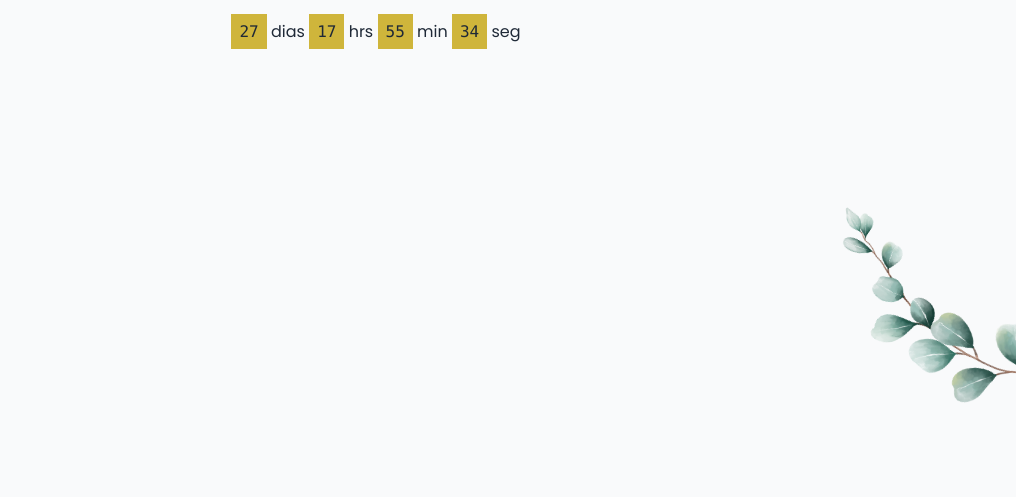
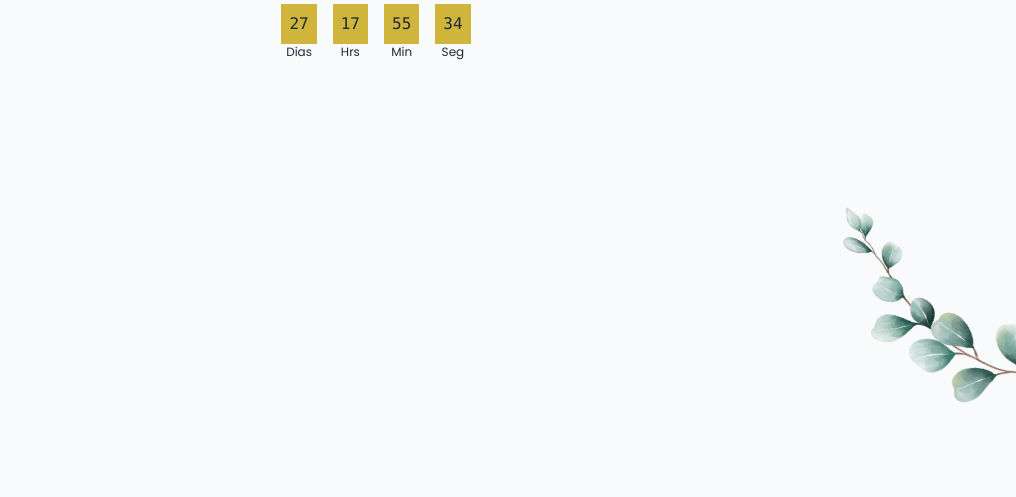
Before and after one commit to MacoChave/Andrea-Marco, a website: page index.html in a window 1280 px wide. Shown: the part 603-1100 px from the top of the page, without its empty margins (264-1280 px from the left). Drawn offline with nearby package versions, Linux system fonts and the light colour scheme.

Commit message:
Contador actualizado

```diff
--- a/index.html
+++ b/index.html
@@ -51,7 +51,7 @@
 		<p class="text-sm opacity-50">Eclesiastés 4:9-10</p>
 		<img class="header__logo w-20" src="./resources/code_civil.svg" alt="Code civil engineering" />
 		<p class="font-bold text-xl">Nuestar boda civil</p>
-		<p id="countdown"></p>
+		<div id="countdown" class="flex flex-row gap-4"></div>
 	</header>
 
 	<!-- Main -->
@@ -86,14 +86,8 @@
 
 		<!-- Section 4: Invitation place -->
 		<section id="lugar-invitation" class="relative overflow-hidden flex flex-col items-center gap-8 px-8">
-    <img class="eucalyptus w-64 self-end absolute -top-14 -right-14" src="./resources/eucalyptus.webp"
-				alt="eucalyptus">
-			<!-- <img
-          width="94"
-          height="94"
-          src="https://img.icons8.com/3d-fluency/94/church.png"
-          alt="church"
-        /> -->
+			<img class="eucalyptus w-64 self-end absolute -top-14 -right-14 -z-index-10"
+				src="./resources/eucalyptus.webp" alt="eucalyptus">
 			<img width="94" height="94" src="https://img.icons8.com/3d-fluency/94/map-marker--v2.png"
 				alt="map-marker--v2" />
 			<p class="dancing-script-700 text-4xl" style="color:#CFB53B">Ceremonia</p>
@@ -110,7 +104,7 @@
 
 		<!-- Sección 5: Invitatino gifts -->
 		<section id="gifts-invitation" class="relative overflow-hidden flex flex-col items-center gap-8 px-8">
-<img class="w-48 self-start absolute -left-14 -bottom-20 rotate-45" src="./resources/eucalyptus.webp"
+			<img class="w-48 self-start absolute -left-20 -bottom-14 rotate-45 -z-index-10" src="./resources/eucalyptus.webp"
 				alt="eucalyptus">
 			<img width="94" height="94" src="https://img.icons8.com/3d-fluency/94/gift.png" alt="gift" />
 			<text class="dancing-script-700 text-4xl" style="color:#CFB53B">Sugerencias de regalo</text>
@@ -139,7 +133,7 @@
 
 		<!-- Section 7: Invitation confirmation -->
 		<section id="confirmar-invitation" class="flex flex-col items-center gap-8 px-8">
-			<img width="94" height="94" src="https://img.icons8.com/3d-fluency/94/paper-plane.png" alt="paper-plane"/>
+			<img width="94" height="94" src="https://img.icons8.com/3d-fluency/94/paper-plane.png" alt="paper-plane" />
 			<p class="dancing-script-700 text-4xl" style="color:#CFB53B">Confirmar asistencia</p>
 			<div class="grid grid-cols-1 gap-10 md:grid-cols-2">
 				<div class="flex flex-col items-center gap-2">
@@ -158,7 +152,8 @@
 	</main>
 
 	<!-- Footer -->
-	<footer class="flex flex-col justify-center items-center gap-2 py-10 text-center text-gray-200 h-60 px-4" style="background: #CFB53B;">
+	<footer class="flex flex-col justify-center items-center gap-2 py-10 text-center text-gray-200 h-60 px-4"
+		style="background: #CFB53B;">
 		<p class="text-gray-800">Los mejores momentos de la vida merecen ser compartidos</p>
 		<h3 class="dancing-script-400 text-4xl text-gray-500">¡Gracias por acompañarnos!</h3>
 	</footer>
--- a/script.js
+++ b/script.js
@@ -24,12 +24,28 @@ function updateCountdown() {
         clearInterval(countdownInterval);
         document.getElementById('countdown').innerHTML = '¡El evento empezó!';
     } else {
-        let daySpan = `<span class="p-2 font-mono text-gray-800" style="background: #CFB53B;">${timeRemaining.days}</span>`
-        let hoursSpan = `<span class="p-2 font-mono text-gray-800" style="background: #CFB53B;">${timeRemaining.hours}</span>`
-        let minSpan = `<span class="p-2 font-mono text-gray-800" style="background: #CFB53B;">${timeRemaining.minutes}</span>`
-        let secSpan = `<span class="p-2 font-mono text-gray-800" style="background: #CFB53B;">${timeRemaining.seconds}</span>`
+        let daySpan = `<p class="p-2 font-mono text-gray-800" style="background: #CFB53B;">${timeRemaining.days}</p>`
+        let hoursSpan = `<p class="p-2 font-mono text-gray-800" style="background: #CFB53B;">${timeRemaining.hours}</p>`
+        let minSpan = `<p class="p-2 font-mono text-gray-800" style="background: #CFB53B;">${timeRemaining.minutes}</p>`
+        let secSpan = `<p class="p-2 font-mono text-gray-800" style="background: #CFB53B;">${timeRemaining.seconds}</p>`
 
-        document.getElementById('countdown').innerHTML = `${daySpan} dias ${hoursSpan} hrs ${minSpan} min ${secSpan} seg`
+        document.getElementById('countdown').innerHTML = `
+            <div class="flex flex-col place-columns-center place-items-center">
+                <p class="text-xl">${daySpan}</p>
+                <p class="text-xs">Dias</p>
+            </div>
+            <div class="flex flex-col place-columns-center place-items-center">
+                <p class="text-xl">${hoursSpan}</p>
+                <p class="text-xs">Hrs</p>
+            </div>
+            <div class="flex flex-col place-columns-center place-items-center">
+                <p class="text-xl">${minSpan}</p>
+                <p class="text-xs">Min</p>
+            </div>
+            <div class="flex flex-col place-columns-center place-items-center">
+                <p class="text-xl">${secSpan}</p>
+                <p class="text-xs">Seg</p>
+            </div>`
     }
 }
 
```
